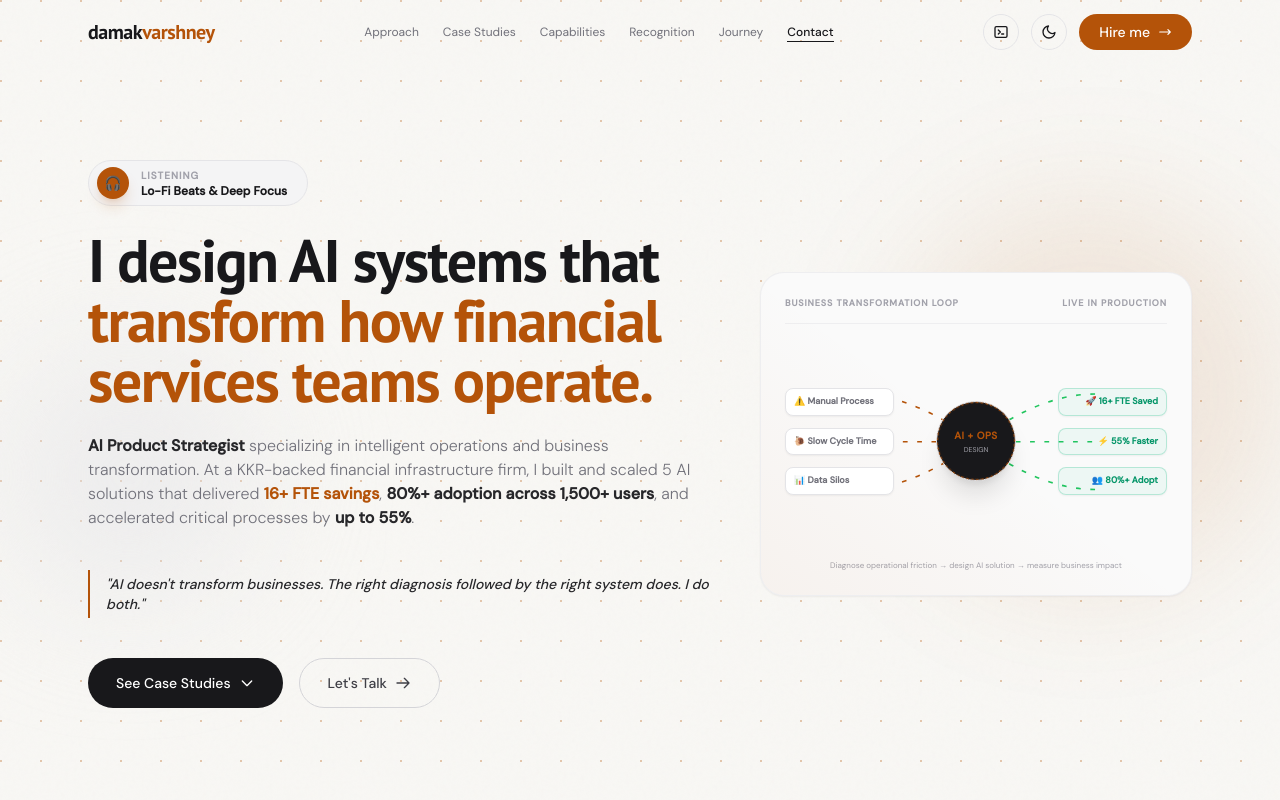
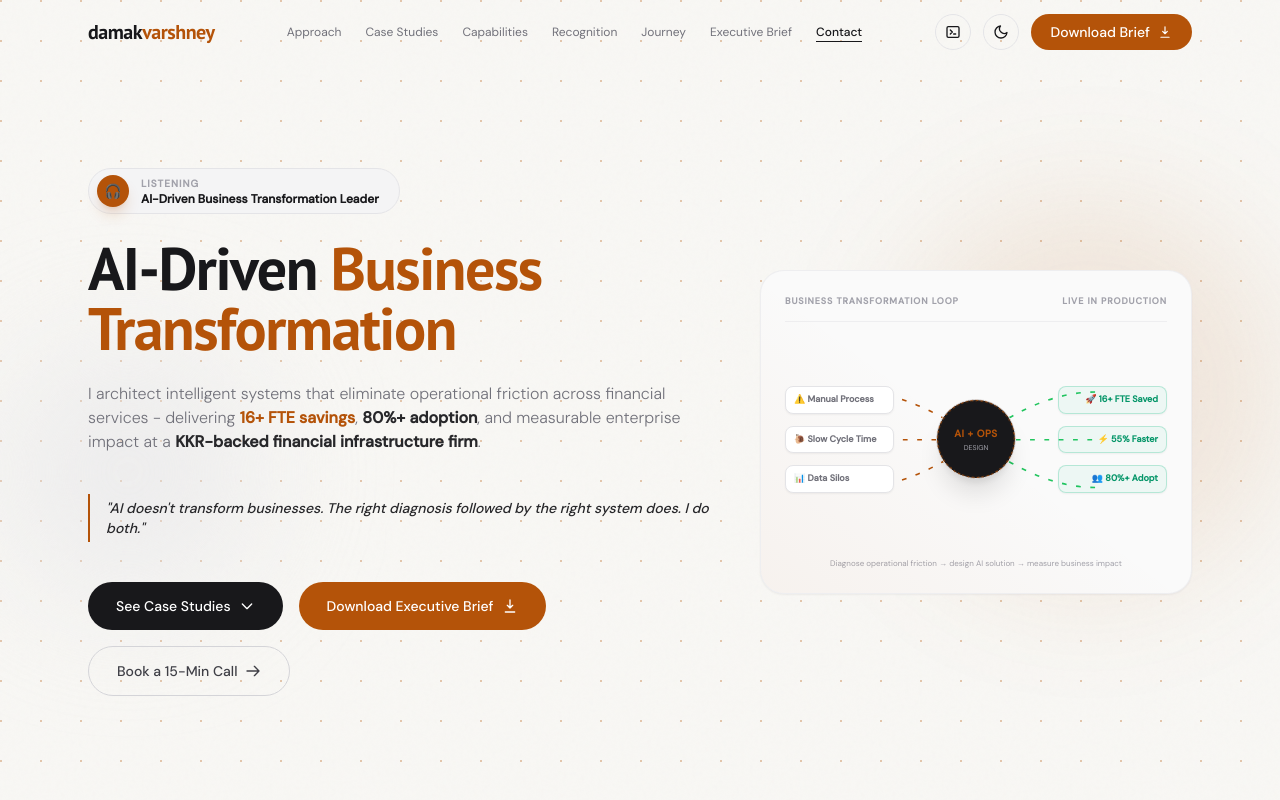
Before and after one commit to damakvarshney/portfolio, a plain HTML site: page index.html in a window 1280 px wide. Shown: the top 800 px of the page. Drawn offline with nearby package versions, Linux system fonts and the light colour scheme; animation ran at ten frames a second.

Commit message:
chronology

```diff
--- a/index.html
+++ b/index.html
@@ -3,14 +3,14 @@
 <head>
 <meta charset="UTF-8">
 <meta name="viewport" content="width=device-width, initial-scale=1.0">
-<meta name="description" content="Damak Varshney — AI Product Strategist & Business Transformation Leader. Designs and scales AI solutions in financial services that deliver measurable efficiency gains: 16+ FTE savings, 80%+ adoption, and 55% faster processes.">
-<meta name="keywords" content="AI Product Strategist, Business Transformation, Intelligent Operations, Financial Services AI, Process Optimization, RAG, Agentic Workflows, KKR, OSTTRA">
+<meta name="description" content="Damak Varshney - AI Product Manager, Business Transformation Consultant, Enterprise AI Strategy advisor, and AI Operations Leader for financial services teams.">
+<meta name="keywords" content="AI Product Manager, Business Transformation Consultant, Enterprise AI Strategy, AI Operations Leader Financial Services, Intelligent Operations, Financial Services AI, RAG, Agentic Workflows, KKR, OSTTRA">
 <meta name="author" content="Damak Varshney">
-<meta property="og:title" content="Damak Varshney — AI Product Strategist & Business Transformation Leader">
-<meta property="og:description" content="I design AI systems that transform how financial services teams operate. 5 products shipped, 16+ FTE saved, 1,500+ users.">
+<meta property="og:title" content="Damak Varshney - AI Product Manager &amp; Business Transformation Consultant">
+<meta property="og:description" content="Enterprise AI Strategy and AI Operations Leader in financial services. 5 products shipped, 16+ FTE saved, 1,500+ users, 80%+ adoption.">
 <meta property="og:type" content="website">
 <meta property="og:url" content="https://damak-varshney.vercel.app">
-<title>Damak Varshney — AI Product Strategist & Business Transformation</title>
+<title>Damak Varshney - AI Product Manager | Business Transformation Consultant | Enterprise AI Strategy</title>
 
 <script src="https://cdn.tailwindcss.com"></script>
 <script defer src="https://cdn.jsdelivr.net/npm/alpinejs@3.x.x/dist/cdn.min.js"></script>
@@ -86,7 +86,7 @@
   to { transform: rotate(0deg); }
 }
 .animate-spin-slow {
-  animation: spin-slow 20s linear infinite;
+  animation: spin-slow 10s linear infinite;
 }
 .animate-spin-reverse-slow {
   animation: spin-reverse-slow 25s linear infinite;
@@ -125,6 +125,7 @@
       <li><a href="#about"    class="nl text-zinc-500 dark:text-zinc-400 hover:text-zinc-900 dark:hover:text-white transition-colors" :class="s==='about'?'on !text-zinc-900 dark:!text-white':''">Capabilities</a></li>
       <li><a href="#reviews"  class="nl text-zinc-500 dark:text-zinc-400 hover:text-zinc-900 dark:hover:text-white transition-colors" :class="s==='reviews'?'on !text-zinc-900 dark:!text-white':''">Recognition</a></li>
       <li><a href="#blog"     class="nl text-zinc-500 dark:text-zinc-400 hover:text-zinc-900 dark:hover:text-white transition-colors" :class="s==='blog'?'on !text-zinc-900 dark:!text-white':''">Journey</a></li>
+      <li><a href="output/pdf/damak-varshney-executive-brief.pdf" download class="nl text-zinc-500 dark:text-zinc-400 hover:text-zinc-900 dark:hover:text-white transition-colors">Executive Brief</a></li>
       <li><a href="#contact"  class="nl text-zinc-500 dark:text-zinc-400 hover:text-zinc-900 dark:hover:text-white transition-colors" :class="s==='contact'?'on !text-zinc-900 dark:!text-white':''">Contact</a></li>
     </ul>
 
@@ -139,8 +140,8 @@
         <svg x-show="dark"  class="w-4 h-4" fill="none" viewBox="0 0 24 24" stroke="currentColor" aria-hidden="true"><path stroke-linecap="round" stroke-linejoin="round" stroke-width="2" d="M12 3v1m0 16v1m9-9h-1M4 12H3m15.364-6.364l-.707.707M6.343 17.657l-.707.707M17.657 17.657l-.707-.707M6.343 6.343l-.707-.707M12 8a4 4 0 100 8 4 4 0 000-8z"/></svg>
       </button>
       <!-- hire me -->
-      <a href="#contact" class="hidden md:inline-flex items-center gap-2 shimmer bg-accent text-white text-sm font-medium px-5 py-2 rounded-full hover:bg-accent-light transition-colors">
-        Hire me <svg class="w-3.5 h-3.5" fill="none" viewBox="0 0 24 24" stroke="currentColor" aria-hidden="true"><path stroke-linecap="round" stroke-linejoin="round" stroke-width="2" d="M17 8l4 4m0 0l-4 4m4-4H3"/></svg>
+      <a href="output/pdf/damak-varshney-executive-brief.pdf" download class="hidden md:inline-flex items-center gap-2 shimmer bg-accent text-white text-sm font-medium px-5 py-2 rounded-full hover:bg-accent-light transition-colors">
+        Download Brief <svg class="w-3.5 h-3.5" fill="none" viewBox="0 0 24 24" stroke="currentColor" aria-hidden="true"><path stroke-linecap="round" stroke-linejoin="round" stroke-width="2" d="M12 3v12m0 0l-4-4m4 4l4-4M5 21h14"/></svg>
       </a>
       <!-- hamburger -->
       <button @click="mm=!mm" class="md:hidden w-9 h-9 flex items-center justify-center rounded-full border border-zinc-200 dark:border-zinc-800" :aria-expanded="mm" aria-label="Toggle menu">
@@ -161,9 +162,10 @@
       <li><a href="#about"    @click="mm=false" class="block text-zinc-700 dark:text-zinc-300 hover:text-accent transition-colors">Capabilities</a></li>
       <li><a href="#reviews"  @click="mm=false" class="block text-zinc-700 dark:text-zinc-300 hover:text-accent transition-colors">Recognition</a></li>
       <li><a href="#blog"     @click="mm=false" class="block text-zinc-700 dark:text-zinc-300 hover:text-accent transition-colors">Journey</a></li>
+      <li><a href="output/pdf/damak-varshney-executive-brief.pdf" download @click="mm=false" class="block text-zinc-700 dark:text-zinc-300 hover:text-accent transition-colors">Executive Brief</a></li>
       <li><a href="#contact"  @click="mm=false" class="block text-zinc-700 dark:text-zinc-300 hover:text-accent transition-colors">Contact</a></li>
       <li class="pt-2 border-t border-zinc-100 dark:border-zinc-900">
-        <a href="#contact" @click="mm=false" class="inline-flex shimmer bg-accent text-white font-medium text-sm px-5 py-2.5 rounded-full">Contact →</a>
+        <a href="https://cal.com/damak-varshney/15min" rel="noopener noreferrer" target="_blank" @click="mm=false" class="inline-flex shimmer bg-accent text-white font-medium text-sm px-5 py-2.5 rounded-full">Book a 15-Min Call</a>
       </li>
     </ul>
   </div>
@@ -188,15 +190,15 @@
               <div class="w-8 h-8 rounded-full bg-accent flex items-center justify-center text-sm shadow-lg shadow-accent/20 group-hover:scale-110 transition-transform" x-text="vibes[vibeIndex].icon"></div>
               <div class="flex flex-col">
                  <span class="text-[10px] font-black uppercase tracking-widest text-zinc-400 group-hover:text-accent transition-colors" x-text="vibes[vibeIndex].label"></span>
-                 <span class="text-xs font-bold text-zinc-900 dark:text-white" x-text="vibes[vibeIndex].text"></span>
+                 <span class="text-xs font-bold text-zinc-900 dark:text-white">AI-Driven Business Transformation Leader</span>
               </div>
             </div>
 
             <h1 class="reveal d1 font-display font-bold text-4xl md:text-5xl lg:text-6xl leading-[1.1] tracking-tight text-zinc-900 dark:text-white mb-6">
-              I design AI systems that <span class="text-accent">transform how financial services teams operate.</span>
+              AI-Driven <span class="text-accent">Business Transformation</span>
             </h1>
             <p class="reveal d2 text-sm md:text-base text-zinc-500 dark:text-zinc-400 leading-relaxed max-w-2xl mb-10 font-light">
-              <strong class="font-semibold text-zinc-800 dark:text-zinc-200">AI Product Strategist</strong> specializing in intelligent operations and business transformation. At a KKR-backed financial infrastructure firm, I built and scaled 5 AI solutions that delivered <strong class="font-semibold text-accent">16+ FTE savings</strong>, <strong class="font-semibold text-zinc-800 dark:text-zinc-200">80%+ adoption across 1,500+ users</strong>, and accelerated critical processes by <strong class="font-semibold text-zinc-800 dark:text-zinc-200">up to 55%</strong>.
+              I architect intelligent systems that eliminate operational friction across financial services - delivering <strong class="font-semibold text-accent">16+ FTE savings</strong>, <strong class="font-semibold text-zinc-800 dark:text-zinc-200">80%+ adoption</strong>, and measurable enterprise impact at a <strong class="font-semibold text-zinc-800 dark:text-zinc-200">KKR-backed financial infrastructure firm</strong>.
             </p>
 
             <!-- POV Statement -->
@@ -230,8 +232,12 @@
             See Case Studies
             <svg class="w-4 h-4" fill="none" viewBox="0 0 24 24" stroke="currentColor" aria-hidden="true"><path stroke-linecap="round" stroke-linejoin="round" stroke-width="2" d="M19 9l-7 7-7-7"/></svg>
           </a>
-          <a href="#contact" class="inline-flex items-center gap-2 border border-zinc-300 dark:border-zinc-700 text-zinc-700 dark:text-zinc-300 font-medium px-7 py-3.5 rounded-full hover:bg-zinc-100 dark:hover:bg-zinc-800 transition-colors text-sm">
-            Let's Talk
+          <a href="output/pdf/damak-varshney-executive-brief.pdf" download class="inline-flex items-center gap-2 bg-accent text-white font-medium px-7 py-3.5 rounded-full hover:bg-accent-light transition-colors text-sm">
+            Download Executive Brief
+            <svg class="w-4 h-4" fill="none" viewBox="0 0 24 24" stroke="currentColor"><path stroke-linecap="round" stroke-linejoin="round" stroke-width="2" d="M12 3v12m0 0l-4-4m4 4l4-4M5 21h14"/></svg>
+          </a>
+          <a href="https://cal.com/damak-varshney/15min" rel="noopener noreferrer" target="_blank" class="inline-flex items-center gap-2 border border-zinc-300 dark:border-zinc-700 text-zinc-700 dark:text-zinc-300 font-medium px-7 py-3.5 rounded-full hover:bg-zinc-100 dark:hover:bg-zinc-800 transition-colors text-sm">
+            Book a 15-Min Call
             <svg class="w-4 h-4" fill="none" viewBox="0 0 24 24" stroke="currentColor"><path stroke-linecap="round" stroke-linejoin="round" stroke-width="2" d="M14 5l7 7m0 0l-7 7m7-7H3"/></svg>
           </a>
         </div>
@@ -592,7 +598,10 @@
 
     <!-- Visual 3-Chapter Career Arc (Priority 1) -->
     <div class="reveal d3 mb-16 bg-white dark:bg-zinc-900/60 border border-zinc-200/50 dark:border-zinc-800/50 rounded-3xl p-8 shadow-sm">
-      <h3 class="text-xs font-bold text-accent uppercase tracking-widest mb-6">Career Arc Journey</h3>
+      <h3 class="text-xs font-bold text-accent uppercase tracking-widest mb-3">Career Arc Journey</h3>
+      <p class="max-w-3xl text-sm text-zinc-500 dark:text-zinc-400 leading-relaxed mb-8">
+        Most professionals bring either technical depth or business strategy. <span class="text-accent font-semibold">Rarely both.</span> Here is how I developed both - and why it matters for enterprise AI transformation.
+      </p>
       <div class="grid md:grid-cols-3 gap-8 relative">
         <!-- Connecting Line for Desktop -->
         <div class="hidden md:block absolute top-8 left-[15%] right-[15%] h-0.5 border-t-2 border-dashed border-zinc-200 dark:border-zinc-800 z-0"></div>
@@ -975,6 +984,12 @@
           </div>
 
           <div class="reveal d3 flex flex-col gap-4">
+            <a href="https://cal.com/damak-varshney/15min" rel="noopener noreferrer" target="_blank" class="group flex items-center gap-3 text-white hover:text-white transition-colors bg-accent px-4 py-3 rounded-xl shadow-sm">
+              <span class="w-9 h-9 flex items-center justify-center bg-white/10 rounded-lg transition-colors shrink-0">
+                <svg class="w-4 h-4" fill="none" viewBox="0 0 24 24" stroke="currentColor" aria-hidden="true"><path stroke-linecap="round" stroke-linejoin="round" stroke-width="2" d="M8 7V3m8 4V3M5 11h14M7 21h10a2 2 0 002-2V7a2 2 0 00-2-2H7a2 2 0 00-2 2v12a2 2 0 002 2z"/></svg>
+              </span>
+              <span class="text-sm font-semibold">Book a 15-Min Call</span>
+            </a>
             <a href="mailto:damak.varshney@email.com" class="group flex items-center gap-3 text-zinc-400 hover:text-white transition-colors">
               <span class="w-9 h-9 flex items-center justify-center bg-zinc-800 rounded-lg group-hover:bg-accent/20 transition-colors shrink-0">
                 <svg class="w-4 h-4" fill="none" viewBox="0 0 24 24" stroke="currentColor" aria-hidden="true"><path stroke-linecap="round" stroke-linejoin="round" stroke-width="2" d="M3 8l7.89 5.26a2 2 0 002.22 0L21 8M5 19h14a2 2 0 002-2V7a2 2 0 00-2-2H5a2 2 0 00-2 2v10a2 2 0 002 2z"/></svg>
```
Also changed, not shown: 2 other files.
